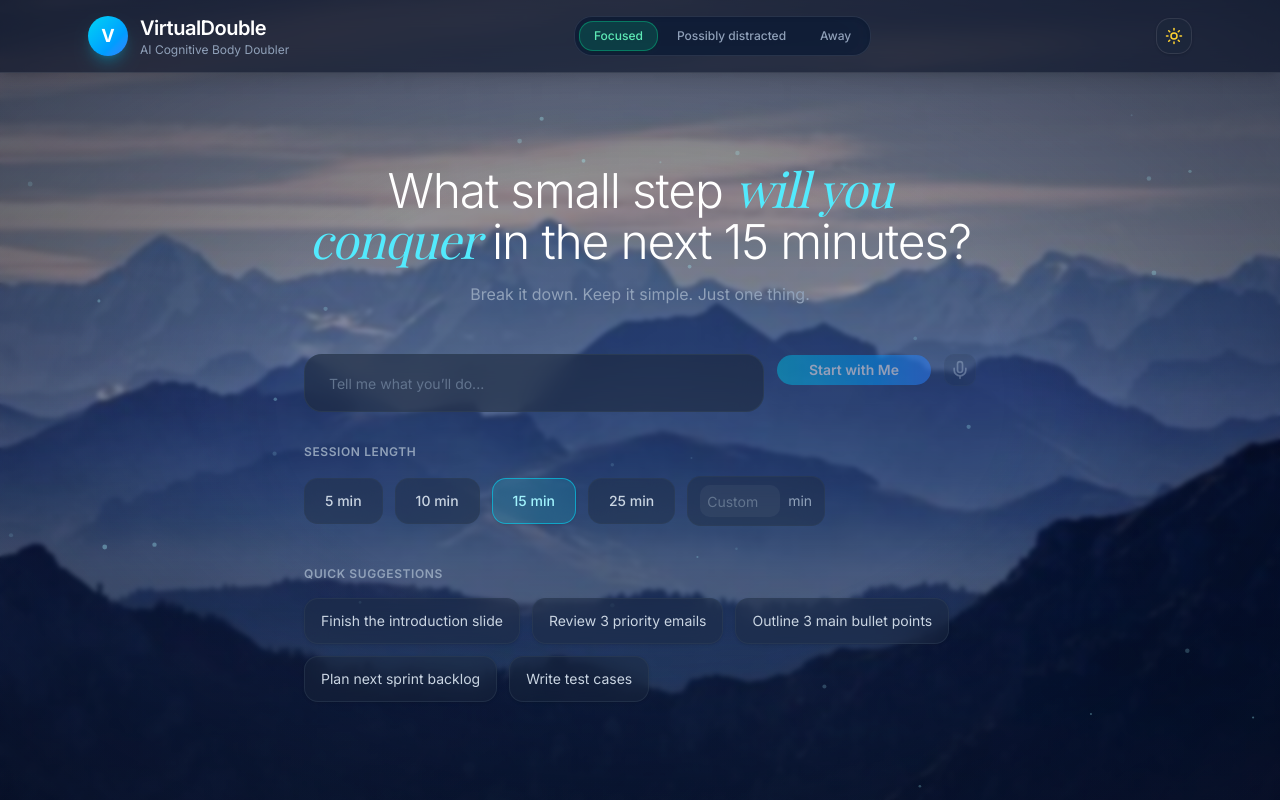
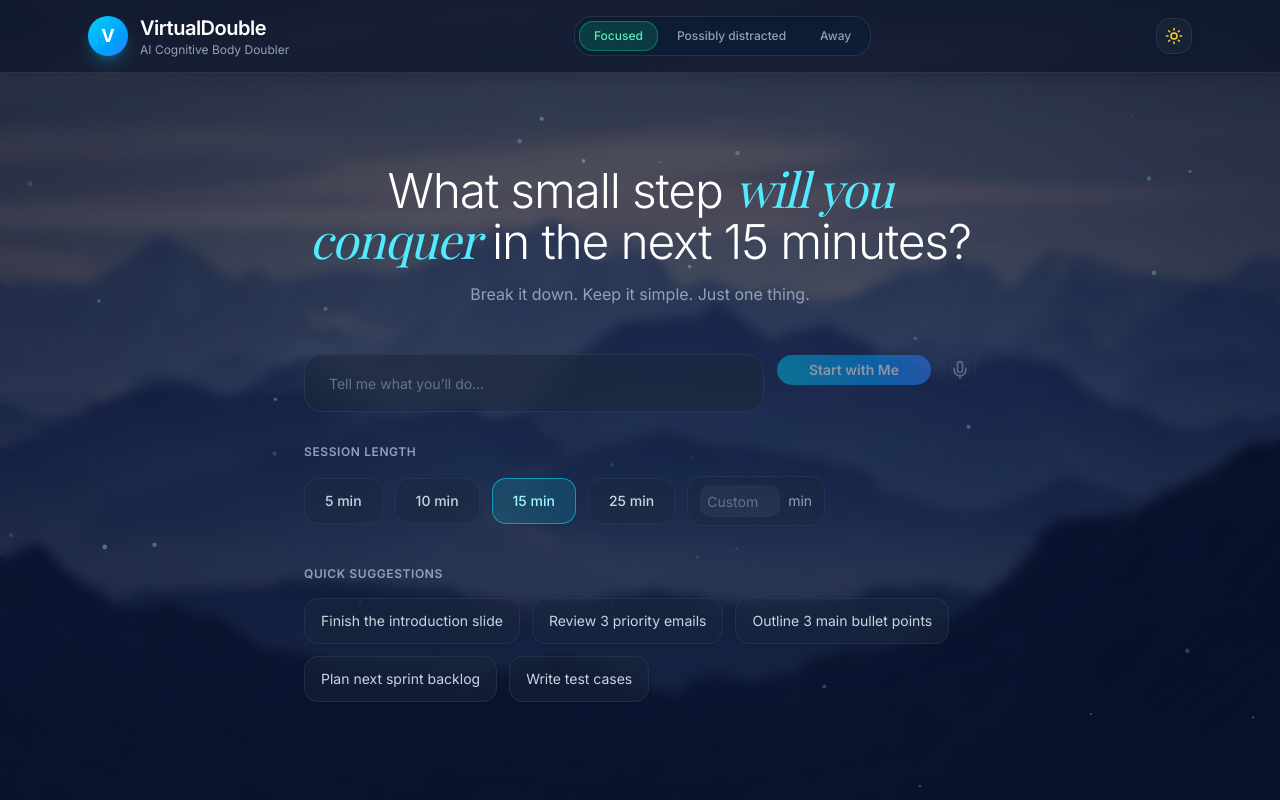
Before and after one commit to evice2457/Hackathon-ANT, a Next.js app in the folder virtual-double/: page / in a window 1280 px wide. Built offline with nearby package versions, Linux system fonts and the light colour scheme; a web font is replaced by a local one.

Commit message:
enhanced UI

```diff
--- a/virtual-double/components/InteractiveBackground.tsx
+++ b/virtual-double/components/InteractiveBackground.tsx
@@ -255,16 +255,16 @@ export default function InteractiveBackground({ isDarkMode }: InteractiveBackgro
 
       {/* Adaptive Atmospheric Tint Layer (Calibrated for visible mountains) */}
       {isDarkMode ? (
-        <div className="absolute inset-0 bg-gradient-to-b from-[#070f26]/50 via-[#0a1636]/40 to-[#070e24]/60 backdrop-blur-[2px]" />
+        <div className="absolute inset-0 bg-gradient-to-b from-[#0B132B]/75 via-[#0B132B]/70 to-[#070f26]/80 backdrop-blur-[6px]" />
       ) : (
-        <div className="absolute inset-0 bg-gradient-to-b from-slate-100/50 via-sky-50/40 to-slate-200/55 backdrop-blur-[2px]" />
+        <div className="absolute inset-0 bg-gradient-to-b from-slate-100/50 via-sky-50/40 to-slate-200/55 backdrop-blur-[7px]" />
       )}
 
       {/* Soft Ambient Vignette */}
       <div
         className={`absolute inset-0 ${
           isDarkMode
-            ? 'bg-[radial-gradient(ellipse_at_center,_transparent_40%,_rgba(5,10,25,0.45)_100%)]'
+            ? 'bg-[radial-gradient(ellipse_at_center,_transparent_35%,_rgba(11,19,43,0.5)_100%)]'
             : 'bg-[radial-gradient(ellipse_at_center,_transparent_45%,_rgba(241,245,249,0.35)_100%)]'
         }`}
       />
```
